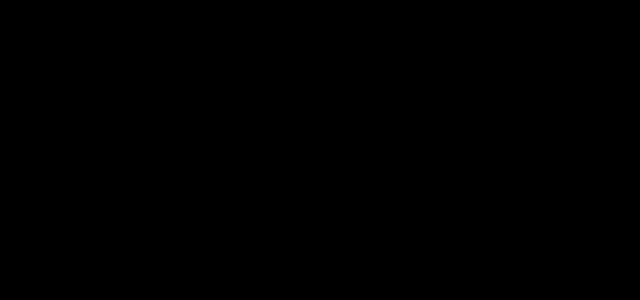
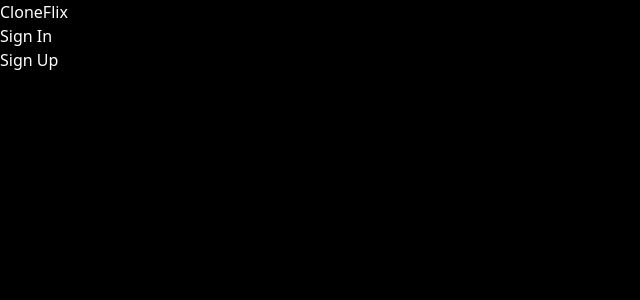
Before and after one commit to gtstarnes/CloneFlix, a React (Vite) app: page / in a window 1280 px wide. Shown: the top 300 px of the page, without its empty margins (0-640 px from the left). Built offline with nearby package versions, Linux system fonts and the light colour scheme.

Commit message:
added navbar to app

```diff
--- a/src/App.tsx
+++ b/src/App.tsx
@@ -1,11 +1,11 @@
-
+import NavBar from "./Components/NavBar";
 
 function App() {
 
 
   return (
     <>
-
+      <NavBar />
     </>
   )
 }
```
